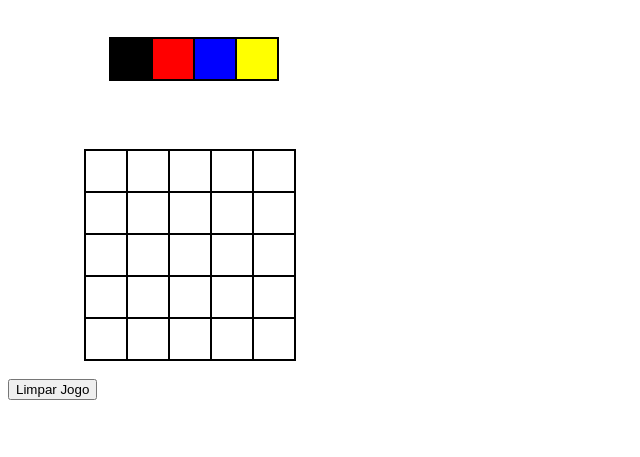
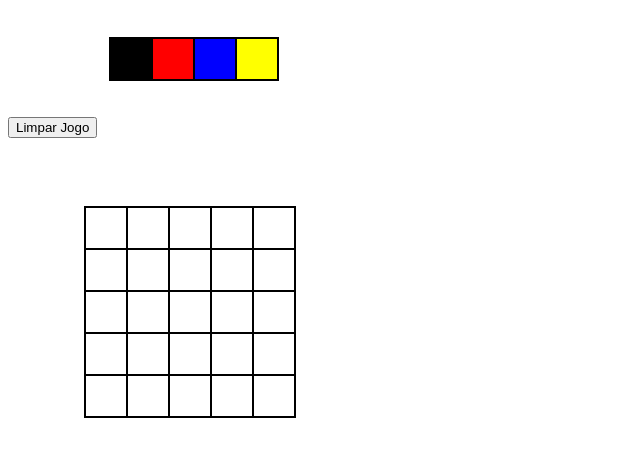
Before and after one commit to Bel-Albuquerque/Pixel-art, a website: page index.html in a window 1280 px wide. Shown: the part 61-518 px from the top of the page, without its empty margins (0-640 px from the left). Drawn offline with Linux system fonts and the light colour scheme.

Commit message:
requisito 9 correçao

```diff
--- a/index.html
+++ b/index.html
@@ -18,6 +18,8 @@
       <div class="color amarelo"></div>
     </div>
   </div>
+      <br><br>
+      <div id='button'></div>
       <br>
   <div id="pixel-board">
     <div class="tr">
@@ -56,7 +58,6 @@
       <div class="pixel"></div>
     </div>
   </div><br>
-  <div id='button'></div>
   <script src="script.js"></script>
 </body>
 </html>
--- a/script.js
+++ b/script.js
@@ -38,7 +38,7 @@ pixelBoard.addEventListener('click', pixelColor)
 function buttonLimparJogo (buttonName) {
   let buttonPai = document.querySelector('#button')
   let buttonFilho = document.createElement('button')
-  let buttonId = 'buttonSelect'
+  let buttonId = 'clear-board'
 
   buttonFilho.innerHTML = buttonName
   buttonFilho.id = buttonId
@@ -46,7 +46,7 @@ function buttonLimparJogo (buttonName) {
  }
 buttonLimparJogo("Limpar Jogo")
 
-let button = document.querySelector('#buttonSelect')
+let button = document.querySelector('#clear-board')
 
 function limparJogo (event) {
  let colorSelect = document.querySelector('.selected')
```
